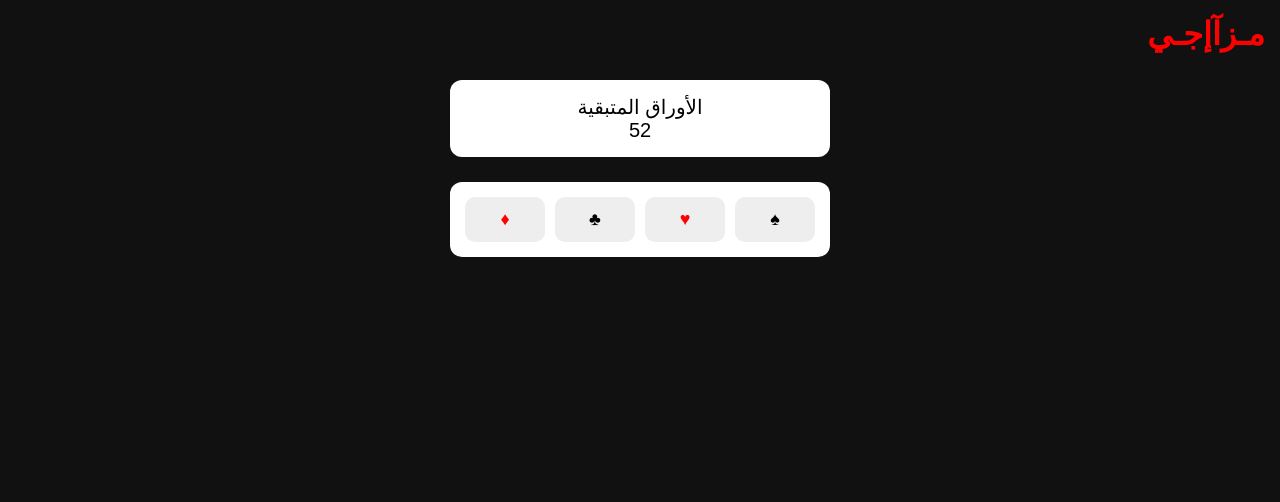
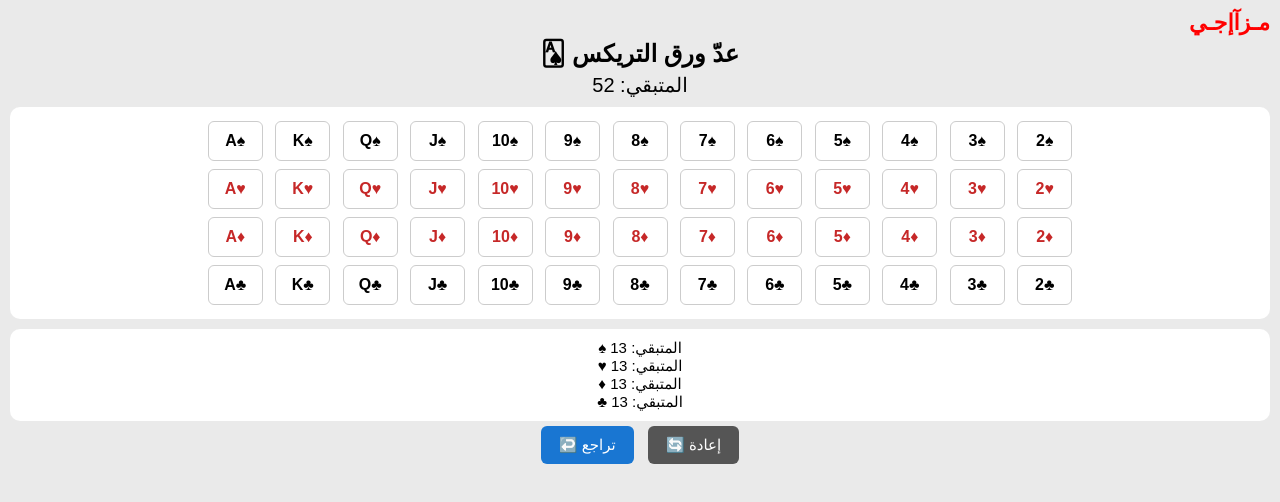
Before and after one commit to cunedeaboo-ai/tricks-counter, a plain HTML site: page index.html in a window 1280 px wide. Drawn offline with Linux system fonts and the light colour scheme.

Commit message:
Update index.html

```diff
--- a/index.html
+++ b/index.html
@@ -1,108 +1,195 @@
 <!DOCTYPE html>
-<html lang="ar" dir="rtl">
+<html lang="ar">
 <head>
 <meta charset="UTF-8">
+<title>عدّ ورق التريكس</title>
 <meta name="viewport" content="width=device-width, initial-scale=1.0">
-  <title>عداد التريكس – مـزآإجـي</title>
 
 <style>
 body{
+  font-family: Arial;
+  background:#eaeaea;
+  text-align:center;
+  padding:10px;
   margin:0;
-      background:#111;
-      color:#fff;
-      font-family: Arial, sans-serif;
 }
 
-    /* الاسم المتغير اللون */
-    .logo{
-      position:fixed;
-      top:15px;
-      right:15px;
-      font-size:32px;
-      font-weight:bold;
-      animation: rgb 0.5s infinite;
+/* الاسم المتغير */
+#signature{
+  position: fixed;
+  top: 10px;
+  right: 10px;
+  font-size: 22px;
+  font-weight: bold;
+  animation: glow 0.5s infinite;
 }
 
-    @keyframes rgb{
-      0%{color:red}
-      20%{color:orange}
-      40%{color:yellow}
-      60%{color:lime}
-      80%{color:cyan}
-      100%{color:magenta}
+@keyframes glow {
+  0%   { color: red; }
+  20%  { color: orange; }
+  40%  { color: yellow; }
+  60%  { color: green; }
+  80%  { color: blue; }
+  100% { color: purple; }
 }
 
-    .container{
-      margin-top:80px;
-      display:flex;
-      flex-direction:column;
-      align-items:center;
-      gap:15px;
+h2{margin:30px 0 5px}
+
+/* العداد */
+#count{
+  font-size:20px;
+  margin-bottom:10px;
+  color:#000;
 }
 
-    .card{
-      width:90%;
-      max-width:350px;
+/* صندوق الورق */
+.cardsBox{
   background:#fff;
-      color:#000;
-      border-radius:12px;
-      padding:15px;
-      text-align:center;
-      font-size:20px;
+  padding:10px;
+  border-radius:10px;
+  margin-bottom:10px;
 }
 
-    .cards{
-      display:grid;
-      grid-template-columns: repeat(4, 1fr);
-      gap:10px;
-      margin-top:10px;
+/* زر الورقة */
+.cardBtn{
+  width:55px;
+  height:40px;
+  margin:4px;
+  border:1px solid #ccc;
+  border-radius:6px;
+  background:#fff;
+  font-size:16px;
+  font-weight:bold;
 }
 
-    .btn{
-      padding:12px;
+/* ألوان الورق */
+.S{color:#000;}      /* ♠ */
+.H{color:#c62828;}   /* ♥ */
+.D{color:#c62828;}   /* ♦ */
+.C{color:#000;}      /* ♣ */
+
+/* الإحصائيات */
+.stats{
+  background:#fff;
+  padding:10px;
   border-radius:10px;
-      font-size:18px;
-      cursor:pointer;
-      user-select:none;
-      background:#eee;
+  margin-top:10px;
+  font-size:15px;
 }
 
-    .btn.black{color:black}
-    .btn.red{color:red}
+/* أزرار التحكم */
+.controlBtn{
+  margin:5px;
+  padding:10px 18px;
+  font-size:15px;
+  border:none;
+  border-radius:6px;
+  color:#fff;
+}
+
+.reset{background:#555;}
+.undo{background:#1976d2;}
 </style>
 </head>
 
 <body>
 
-  <!-- الاسم -->
-  <div class="logo">مـزآإجـي</div>
+<div id="signature">مـزآإجـي</div>
 
-  <div class="container">
+<h2>🂡 عدّ ورق التريكس</h2>
+<div id="count">المتبقي: 52</div>
 
-    <!-- عداد -->
-    <div class="card">
-      الأوراق المتبقية
-      <div id="count">52</div>
-    </div>
+<div class="cardsBox" id="buttons"></div>
 
-    <!-- الورق -->
-    <div class="card cards">
-      <div class="btn black" onclick="useCard()">♠</div>
-      <div class="btn red"   onclick="useCard()">♥</div>
-      <div class="btn black" onclick="useCard()">♣</div>
-      <div class="btn red"   onclick="useCard()">♦</div>
-    </div>
+<div class="stats" id="stats"></div>
 
-  </div>
+<button class="controlBtn undo" onclick="undo()">↩️ تراجع</button>
+<button class="controlBtn reset" onclick="reset()">🔄 إعادة</button>
 
 <script>
-    let cards = 52;
+const suits = ['S','H','D','C'];
+const suitIcons = {S:'♠',H:'♥',D:'♦',C:'♣'};
+const ranks = ['A','K','Q','J','10','9','8','7','6','5','4','3','2'];
 
-    function useCard(){
-      if(cards > 0){
-        cards--;
-        document.getElementById("count").innerText = cards;
+let cards = JSON.parse(localStorage.getItem("cards"));
+let history = JSON.parse(localStorage.getItem("history")) || [];
+let finishedSuits = {};
+
+if(!cards) reset();
+else buildButtons();
+
+function save(){
+  localStorage.setItem("cards",JSON.stringify(cards));
+  localStorage.setItem("history",JSON.stringify(history));
 }
+
+function reset(){
+  finishedSuits = {};
+  history = [];
+  cards=[];
+  for(let s of suits)
+    for(let r of ranks)
+      cards.push(r+s);
+
+  save();
+  buildButtons();
+  update();
+}
+
+function play(card){
+  if(!cards.includes(card)) return;
+
+  history.push(card);
+  cards = cards.filter(c => c !== card);
+  save();
+
+  document.getElementById(card).style.display="none";
+  update();
+}
+
+function undo(){
+  if(history.length===0) return;
+
+  let last = history.pop();
+  cards.push(last);
+  save();
+
+  document.getElementById(last).style.display="inline-block";
+  update();
+}
+
+function update(){
+  document.getElementById("count").innerText =
+    "المتبقي: " + cards.length;
+
+  let text="";
+  for(let s of suits){
+    let c = cards.filter(x => x.endsWith(s)).length;
+    text += `${suitIcons[s]} المتبقي: ${c}<br>`;
+
+    if(c===0 && !finishedSuits[s]){
+      alert(`❌ خلص هذا النوع ${suitIcons[s]}`);
+      finishedSuits[s]=true;
+    }
+  }
+  document.getElementById("stats").innerHTML=text;
+}
+
+function buildButtons(){
+  let html="";
+  for(let s of suits){
+    for(let r of ranks){
+      let c = r+s;
+      let hidden = cards.includes(c) ? "" : "style='display:none'";
+      html += `
+        <button id="${c}" class="cardBtn ${s}"
+        onclick="play('${c}')" ${hidden}>
+        ${r}${suitIcons[s]}
+        </button>`;
+    }
+    html += "<br>";
+  }
+  document.getElementById("buttons").innerHTML=html;
 }
 </script>
 
```
Lines whose indentation alone changed are shown as unchanged.
